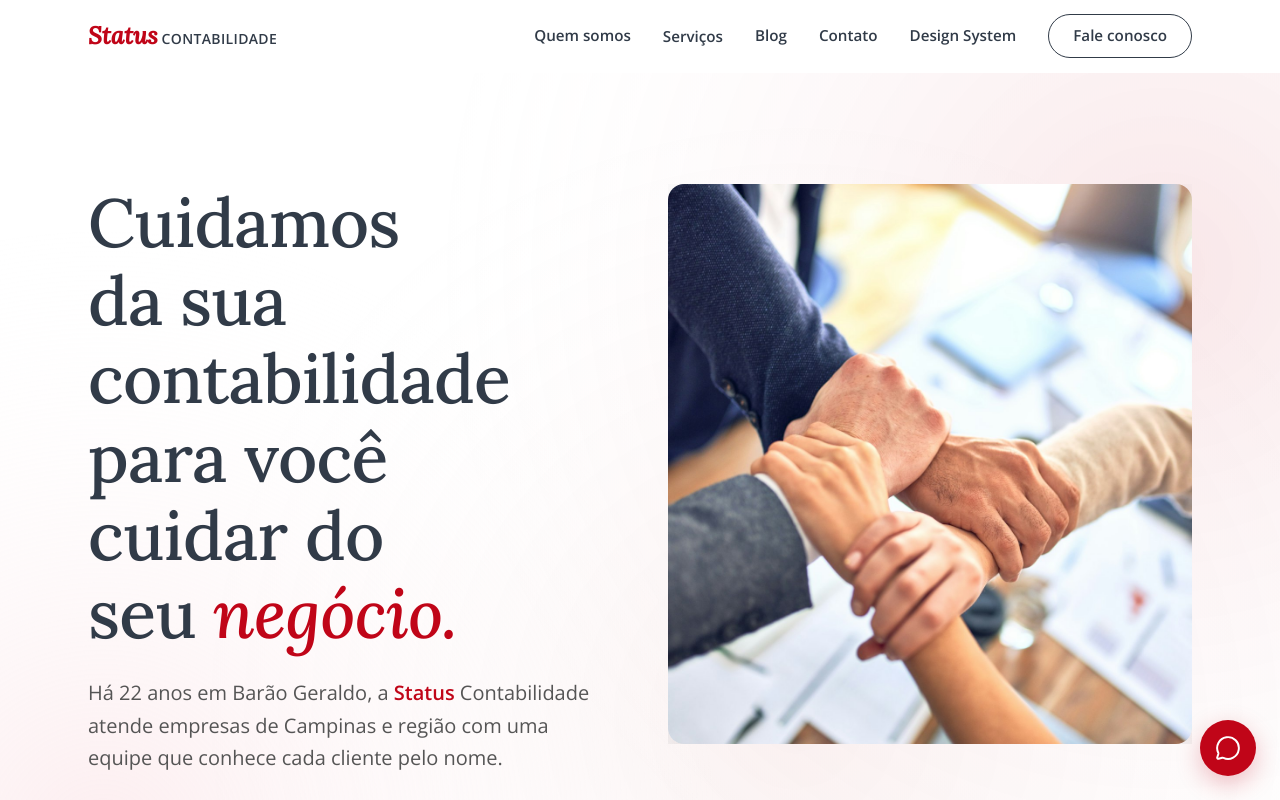
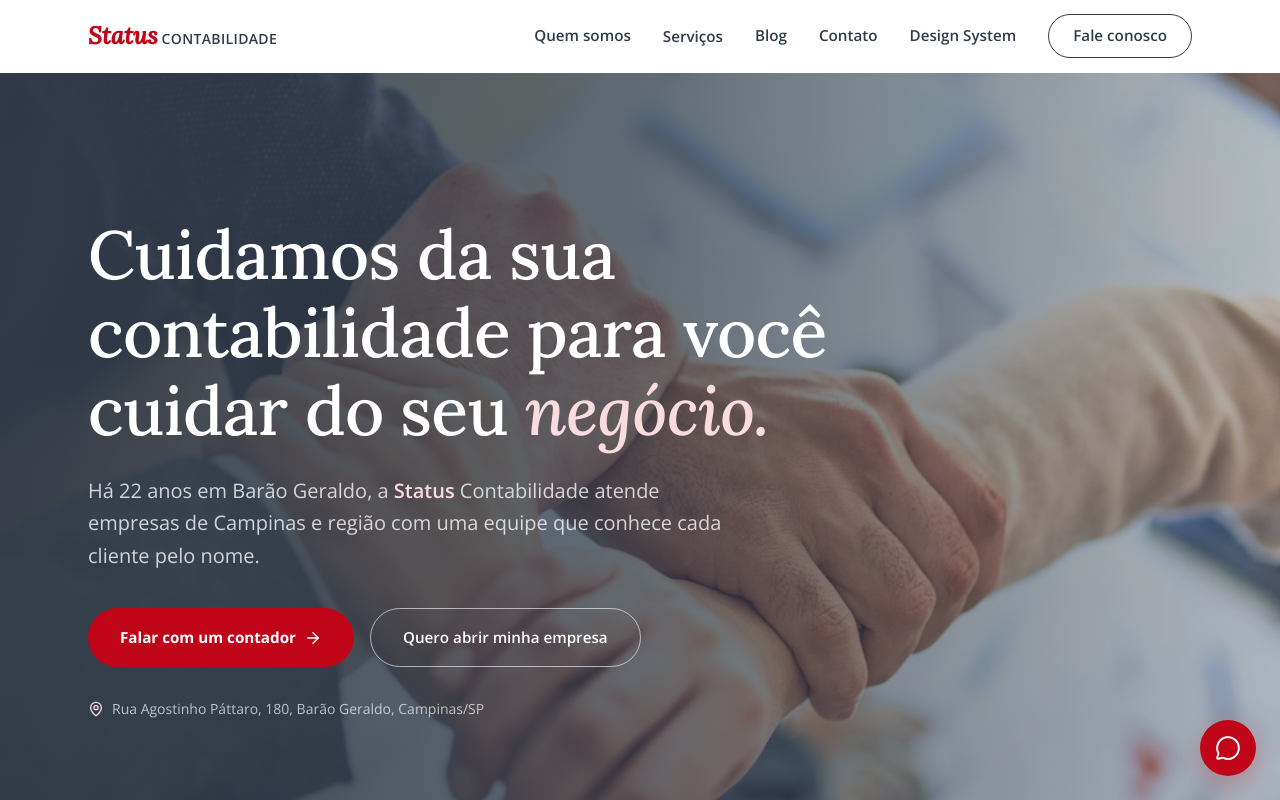
Before and after one commit to lucasignislab/statuscontabilidade, a Next.js app in the folder site/: page / in a window 1280 px wide. Shown: the top 800 px of the page. Built offline with nearby package versions, Linux system fonts and the light colour scheme.

Commit message:
Hero da Home no padrão das páginas de serviço: imagem full-width com gradiente ink e texto branco

```diff
--- a/site/src/app/page.tsx
+++ b/site/src/app/page.tsx
@@ -1,6 +1,5 @@
 import Link from "next/link";
 import { ArrowRight, MapPin } from "lucide-react";
-import HeroCanvas from "@/components/HeroCanvas";
 import ServiceBands from "@/components/ServiceBands";
 import {
   CountUp,
@@ -15,18 +14,27 @@ export default function Home() {
   return (
     <>
       {/* HERO */}
-      <section className="relative pt-[72px] overflow-hidden">
-        <HeroCanvas />
-        <div className="relative mx-auto max-w-[1200px] px-6 lg:px-12 py-20 lg:py-28 grid lg:grid-cols-2 gap-14 lg:items-start items-center">
-          <div>
+      <section className="relative overflow-hidden bg-ink pt-[72px]">
+        <img
+          src="/images/equipe-contadores.jpg"
+          alt=""
+          aria-hidden
+          className="absolute inset-0 h-full w-full object-cover"
+        />
+        <div
+          className="absolute inset-0 bg-gradient-to-r from-ink/95 via-ink/75 to-ink/35"
+          aria-hidden
+        />
+        <div className="relative mx-auto max-w-[1200px] px-6 lg:px-12 py-24 lg:py-36">
           <SplitHeadline
             text="Cuidamos da sua contabilidade para você cuidar do seu negócio."
             accent="negócio"
-              className="text-[clamp(2.5rem,5.5vw,4.25rem)] text-ink"
+            accentClass="italic text-red-100"
+            className="text-[clamp(2.5rem,5.5vw,4.25rem)] text-white max-w-[20ch]"
           />
           <Reveal delay={0.5}>
-              <p className="mt-6 text-xl text-slate max-w-[52ch] leading-relaxed">
-                Há {site.years} anos em Barão Geraldo, a <span className="text-status-red font-semibold">Status</span> Contabilidade atende
+            <p className="mt-6 text-xl text-mist/80 max-w-[56ch] leading-relaxed">
+              Há {site.years} anos em Barão Geraldo, a <span className="text-red-100 font-semibold">Status</span> Contabilidade atende
               empresas de Campinas e região com uma equipe que conhece cada cliente
               pelo nome.
             </p>
@@ -37,24 +45,20 @@ export default function Home() {
                 Falar com um contador
                 <ArrowRight size={18} aria-hidden />
               </a>
-                <Link href="/servicos/abertura-de-empresas" className="btn-secondary">
+              <Link
+                href="/servicos/abertura-de-empresas"
+                className="inline-flex items-center gap-2 rounded-full border-[1.5px] border-white/60 px-8 py-4 text-[0.95rem] font-semibold text-white transition-colors hover:border-white hover:bg-white/10"
+              >
                 Quero abrir minha empresa
               </Link>
             </div>
           </Reveal>
           <Reveal delay={0.8}>
-              <p className="mt-8 flex items-center gap-2 text-sm text-slate">
-                <MapPin size={16} className="text-status-red" aria-hidden />
+            <p className="mt-8 flex items-center gap-2 text-sm text-mist/70">
+              <MapPin size={16} className="text-red-100" aria-hidden />
               {site.address}
             </p>
           </Reveal>
-          </div>
-
-          <ImageReveal
-            src="/images/equipe-contadores.jpg"
-            alt="Equipe da Status Contabilidade reunida em parceria sobre relatórios financeiros"
-            className="rounded-2xl shadow-lg aspect-[3/4] max-h-[560px] w-full"
-          />
         </div>
       </section>
 
--- a/site/src/components/motion.tsx
+++ b/site/src/components/motion.tsx
@@ -87,11 +87,13 @@ export function SplitHeadline({
   text,
   accent,
   className = "",
+  accentClass = "italic text-status-red",
   as: Tag = "h1",
 }: {
   text: string;
   accent?: string;
   className?: string;
+  accentClass?: string;
   as?: "h1" | "h2";
 }) {
   const ref = useRef<HTMLHeadingElement>(null);
@@ -122,7 +124,7 @@ export function SplitHeadline({
       {order.map((w, i) => (
         <span key={i} className="split-wrap">
           <span
-            className={`split-inner ${w.isAccent ? "italic text-status-red" : ""}`}
+            className={`split-inner ${w.isAccent ? accentClass : ""}`}
             style={w.isAccent ? { fontFamily: "var(--font-display)" } : undefined}
           >
             {w.word}
```
Lines whose indentation alone changed are shown as unchanged.
